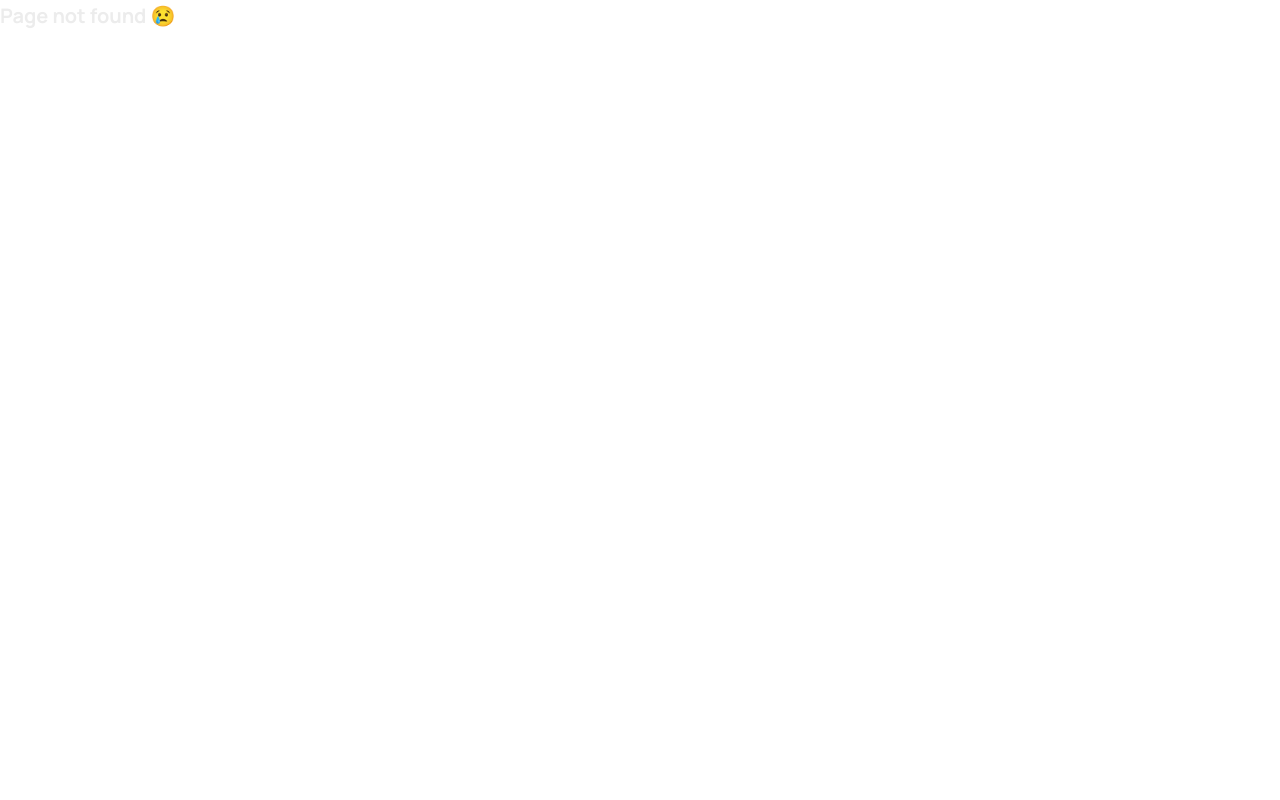
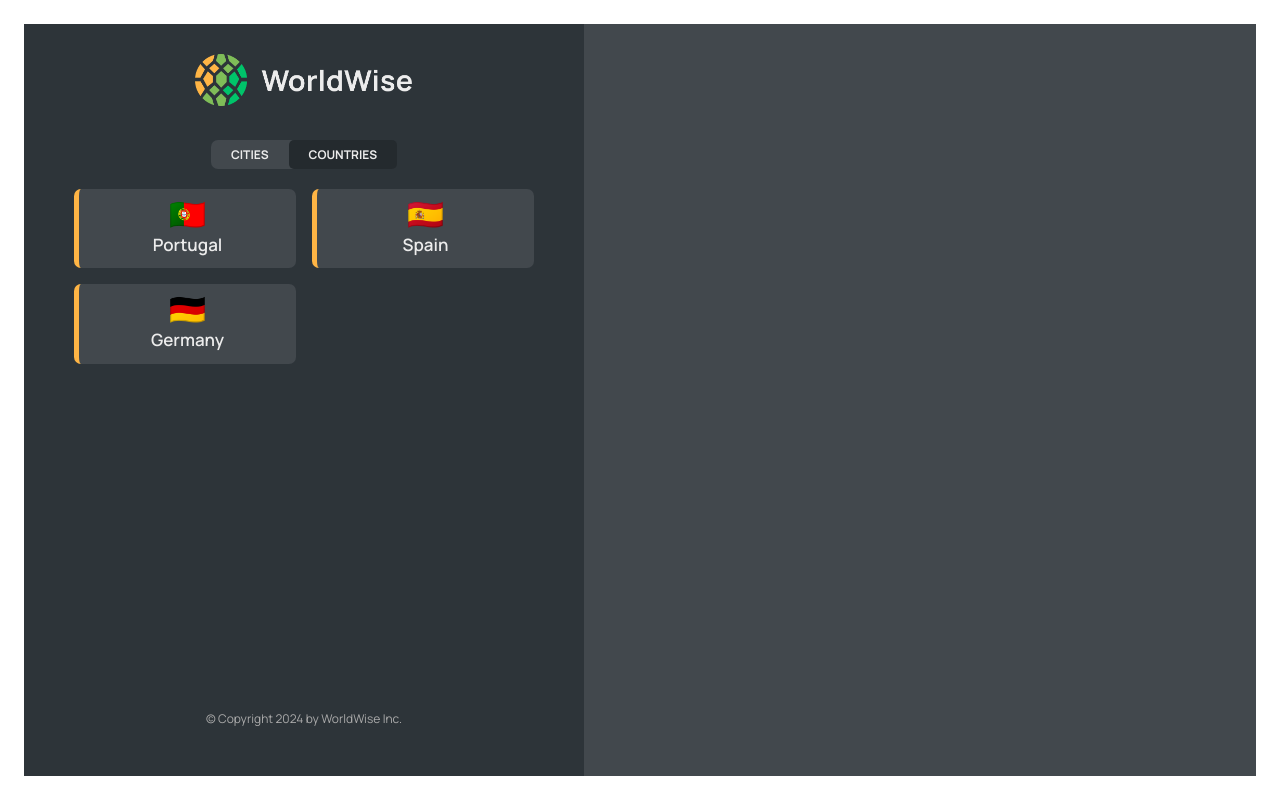
Before and after one commit to mahmoud-alhol/react-world-wise, a React (Vite) app: page /app/countries in a window 1280 px wide. Before the commit this address had no page. Built offline with nearby package versions, Linux system fonts and the light colour scheme; data requests are answered from the project's data file.

Commit message:
added the cities and countries pages and logic

```diff
--- a/eslint.config.js
+++ b/eslint.config.js
@@ -30,9 +30,8 @@
       ...reactHooks.configs.recommended.rules,
       "react/jsx-no-target-blank": "off",
       "react-refresh/only-export-components": ["warn", { allowConstantExport: true }],
+      "react/prop-types": "off",
+      "no-unused-vars": "warn",
     },
   },
-  {
-    rules: { "no-unused-vars": "warn" },
-  },
 ];
--- a/package.json
+++ b/package.json
@@ -7,9 +7,11 @@
     "dev": "vite",
     "build": "vite build",
     "lint": "eslint .",
-    "preview": "vite preview"
+    "preview": "vite preview",
+    "server": "json-server --watch data/cities.json --port 9000"
   },
   "dependencies": {
+    "json-server": "^1.0.0-beta.2",
     "react": "^18.3.1",
     "react-dom": "^18.3.1",
     "react-router-dom": "^6.26.1"
--- a/src/App.jsx
+++ b/src/App.jsx
@@ -3,11 +3,33 @@
 import Product from "./pages/Product";
 import Pricing from "./pages/Pricing";
 import PageNotFound from "./pages/PageNotFound";
-import PageNav from "./components/PageNav";
 import AppLayout from "./pages/AppLayout";
 import Login from "./pages/Login";
+import CityList from "./components/CityList";
+import { useEffect, useState } from "react";
+import CountryList from "./components/CountryList";
+
+const BASE_URL = "http://localhost:9000";
 
 function App() {
+  const [cities, setCities] = useState([]);
+  const [isLoading, setIsLoading] = useState(false);
+  useEffect(function () {
+    async function fetchCities() {
+      try {
+        setIsLoading(true);
+        const res = await fetch(`${BASE_URL}/cities`);
+        const data = await res.json();
+        setCities(data);
+      } catch {
+        alert("There was an error loading data...");
+      } finally {
+        setIsLoading(false);
+      }
+    }
+    fetchCities();
+  }, []);
+
   return (
     <BrowserRouter>
       <Routes>
@@ -15,7 +37,12 @@
         <Route path="product" element={<Product />} />
         <Route path="pricing" element={<Pricing />} />
         <Route path="login" element={<Login />} />
-        <Route path="app" element={<AppLayout />} />
+        <Route path="app" element={<AppLayout />}>
+          <Route index element={<CityList cities={cities} isLoading={isLoading} />} />
+          <Route path="cities" element={<CityList cities={cities} isLoading={isLoading} />} />
+          <Route path="countries" element={<CountryList cities={cities} isLoading={isLoading} />} />
+          <Route path="form" element={<p>Form</p>} />
+        </Route>
         <Route path="*" element={<PageNotFound />} />
       </Routes>
     </BrowserRouter>
--- a/src/components/AppNav.jsx
+++ b/src/components/AppNav.jsx
@@ -1,7 +1,19 @@
+import { NavLink } from "react-router-dom";
 import styles from "./AppNav.module.css";
 
 function AppNav() {
-  return <div className={styles.nav}>AppNav</div>;
+  return (
+    <div className={styles.nav}>
+      <ul>
+        <li>
+          <NavLink to="cities">Cities</NavLink>
+        </li>
+        <li>
+          <NavLink to="countries">Countries</NavLink>
+        </li>
+      </ul>
+    </div>
+  );
 }
 
 export default AppNav;
--- /dev/null
+++ b/src/components/CityItem.jsx
@@ -0,0 +1,23 @@
+import styles from "./CityItem.module.css";
+
+const formatDate = (date) =>
+  new Intl.DateTimeFormat("en", {
+    day: "numeric",
+    month: "long",
+    year: "numeric",
+  }).format(new Date(date));
+
+function CityItem({ city }) {
+  const { cityName, emoji, date } = city;
+
+  return (
+    <li className={styles.cityItem}>
+      <span className={styles.emoji}>{emoji} </span>
+      <h3 className={styles.name}>{cityName}</h3>
+      <time className={styles.date}>{formatDate(date)}</time>
+      <button className={styles.deleteBtn}>&times;</button>
+    </li>
+  );
+}
+
+export default CityItem;
--- /dev/null
+++ b/src/components/CityList.jsx
@@ -0,0 +1,21 @@
+import CityItem from "./CityItem";
+import styles from "./CityList.module.css";
+import Spinner from "./Spinner";
+import Message from "./Message";
+
+
+function CityList({ cities, isLoading }) {
+  if (isLoading) return <Spinner />;
+
+  if (!cities.length) return <Message message="Add your first city by clicking on the map" />;
+
+  return (
+    <ul className={styles.cityList}>
+      {cities.map((city) => (
+        <CityItem city={city} key={city.id} />
+      ))}
+    </ul>
+  );
+}
+
+export default CityList;
--- /dev/null
+++ b/src/components/CountryList.jsx
@@ -0,0 +1,26 @@
+import CountryItem from "./CountryItem";
+import styles from "./CountryList.module.css";
+import Spinner from "./Spinner";
+import Message from "./Message";
+
+function CountryList({ cities, isLoading }) {
+  if (isLoading) return <Spinner />;
+
+  if (!cities.length) return <Message message="Add your first city by clicking on the map" />;
+
+  const countries = cities.reduce((arr, city) => {
+    if (!arr.map((el) => el.country).includes(city.country))
+      return [...arr, { country: city.country, emoji: city.emoji }];
+    else return arr;
+  }, []);
+
+  return (
+    <ul className={styles.countryList}>
+      {countries.map((country) => (
+        <CountryItem country={country} key={country.name} />
+      ))}
+    </ul>
+  );
+}
+
+export default CountryList;
--- a/src/components/SideBar.jsx
+++ b/src/components/SideBar.jsx
@@ -1,12 +1,13 @@
 import styles from "./Sidebar.module.css";
 import Logo from "./Logo";
 import AppNav from "./AppNav";
+import { Outlet } from "react-router-dom";
 function SideBar() {
   return (
     <div className={styles.sidebar}>
       <Logo />
       <AppNav />
-      <p>List of cities</p>
+      <Outlet />
       <footer className="">
         <p className={styles.copyright}>
           &copy; Copyright {new Date().getFullYear()} by WorldWise Inc.
```
Also changed, not shown: src/components/City.jsx (+0 -8 lines), 1 other file (tests, documents, lock files or other folders).
